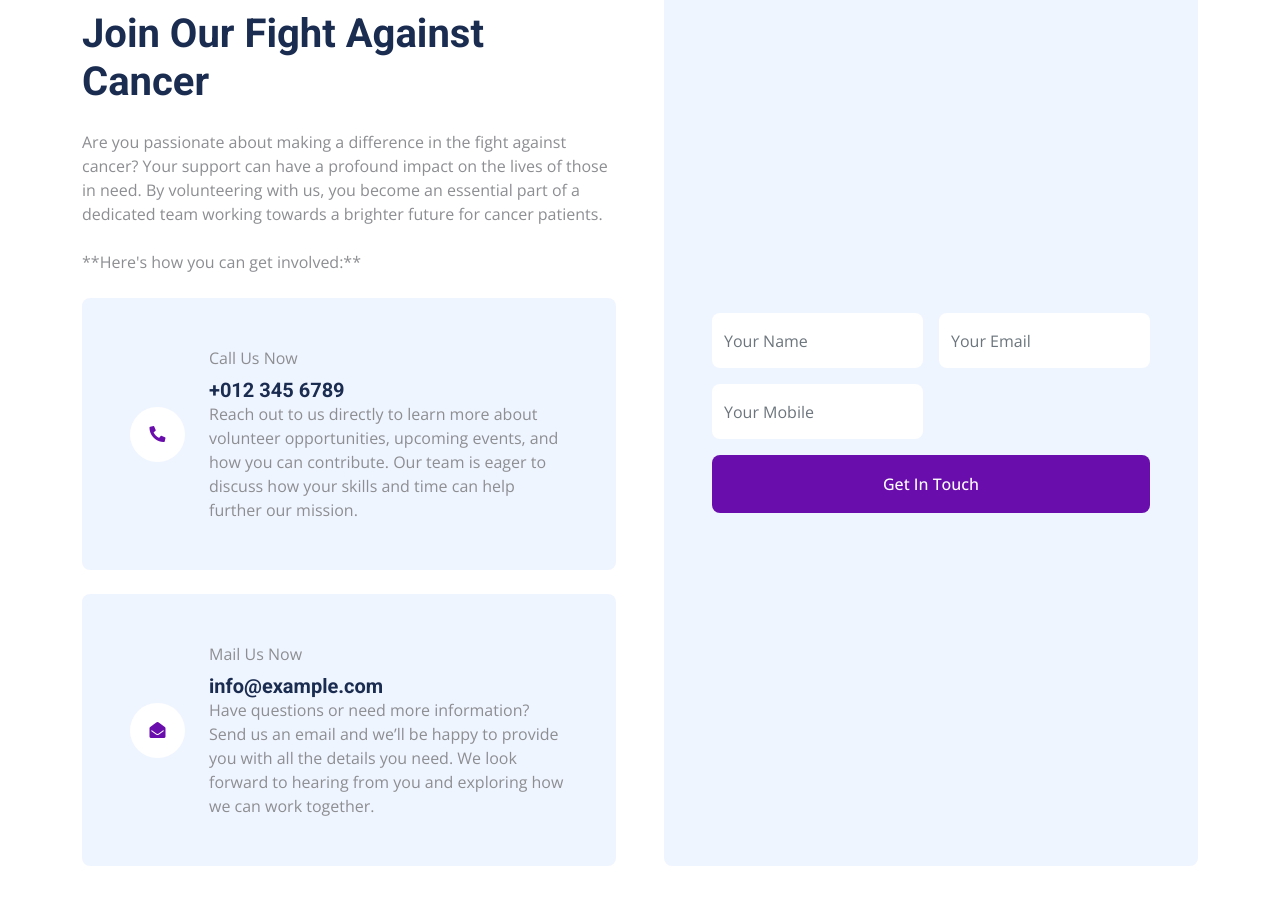
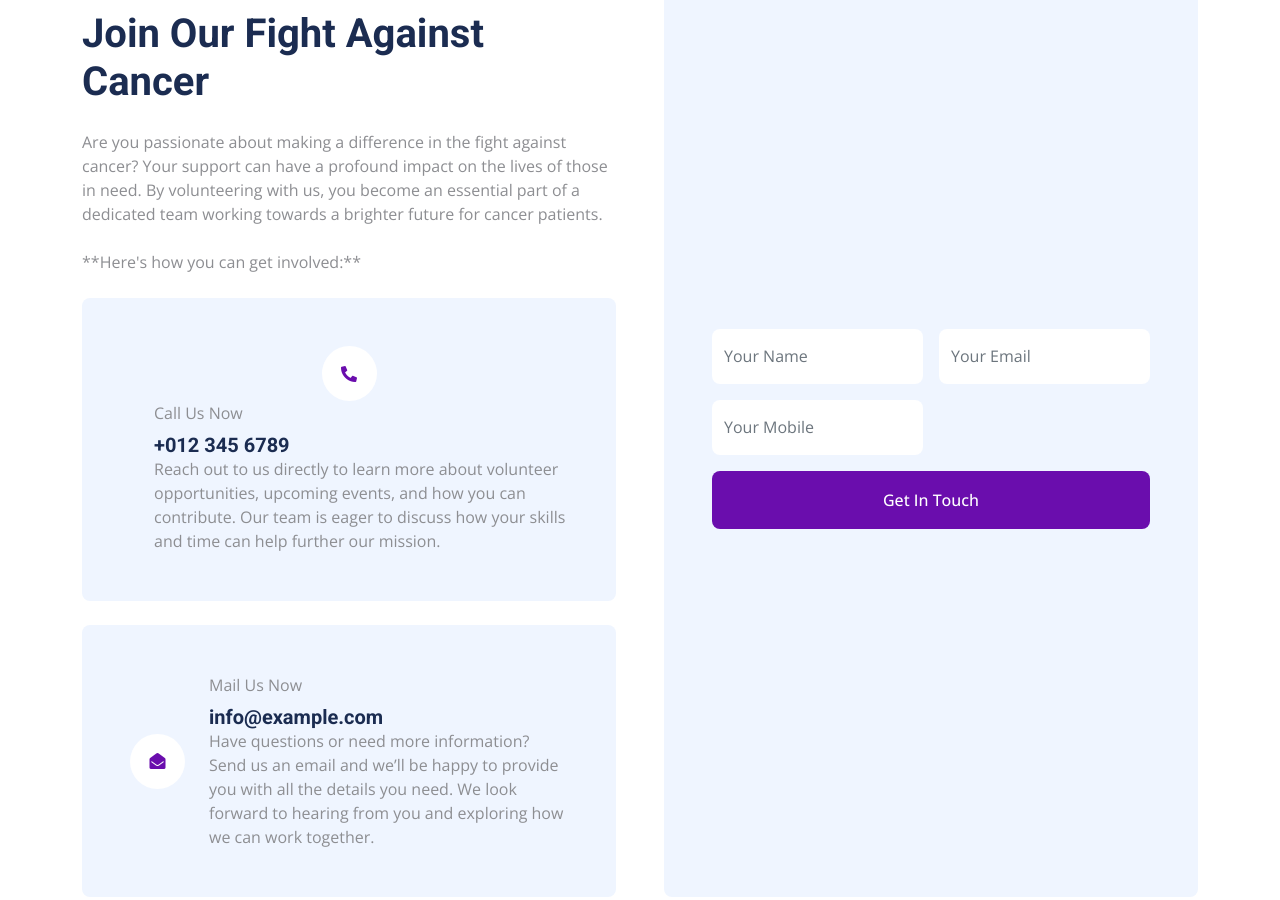
Before and after one commit to Lucky200418/gerardocancerrelief, a plain HTML site: page service.html in a window 1280 px wide. Shown: the part 1666-2566 px from the top of the page. Drawn offline with nearby package versions, Linux system fonts and the light colour scheme.

Commit message:
ui adjustment2

```diff
--- a/scss/bootstrap.scss
+++ b/scss/bootstrap.scss
@@ -1,6 +1,6 @@
 /******* Customized Bootstrap ********/
 
-$primary: #0463fa;
+$primary: #6a0dad;
 $light: #eff5ff;
 $dark: #1b2c51;
 // #6A0DAD
--- a/service.html
+++ b/service.html
@@ -238,7 +238,7 @@
     <!-- Volunteer Start -->
     <div class="container-xxl py-5">
         <div class="container">
-          <div class="row g-5 joinUsDetails">
+          <div class="row g-5">
                   <div class="col-lg-6 wow fadeInUp" data-wow-delay="0.1s">
                     <p class="d-inline-block border rounded-pill py-1 px-4">
                       Volunteer
@@ -250,7 +250,7 @@
                     <p class="mb-4">
                       **Here's how you can get involved:**
                     </p>
-                    <div class="bg-light rounded d-flex align-items-center p-5 mb-4">
+                    <div class="volunteerOptions bg-light rounded d-flex align-items-center p-5 mb-4">
                       <div
                         class="d-flex flex-shrink-0 align-items-center justify-content-center rounded-circle bg-white"
                         style="width: 55px; height: 55px"
```
Also changed, not shown: about.html (+4 -1 lines), css/bootstrap.min.css.
